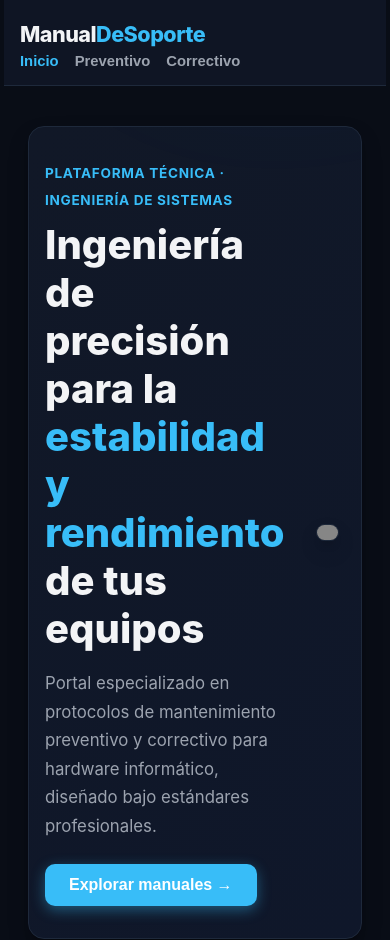
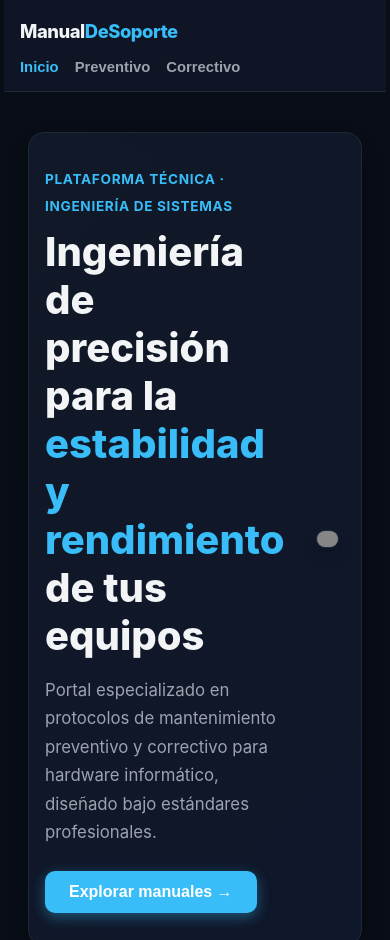
Before and after one commit to marc19082004-ui/Manual-de-Soporte, a website built with Vite: page index.html in a window 390 px wide. Shown: the top 940 px of the page. Built offline with nearby package versions, Linux system fonts and the light colour scheme; grey boxes are pictures that could not be loaded.

Commit message:
Fix: corregir apilado del header en moviles

```diff
--- a/src/styles/layout.css
+++ b/src/styles/layout.css
@@ -64,14 +64,19 @@ img {
 }
 
 @media (max-width: 768px) {
-  /* Evita que el menú superior se amontone en pantallas pequeñas */
+  /* Apila el logo y los enlaces de navegación en columna para evitar amontonamientos */
   .nav-content {
+    flex-direction: column;
+    align-items: flex-start;
     padding: 1rem;
-    flex-direction: row; /* Mantiene logo y menú alineados pero compactos */
-    flex-wrap: wrap;
+    gap: 0.75rem;
   }
 
-  /* Ajusta el relleno del banner principal para que no ocupe demasiado espacio lateral */
+  .nav-logo {
+    font-size: 1.15rem;
+  }
+
+  /* Ajusta el relleno del banner principal para pantallas pequeñas */
   .hero-banner {
     padding: 2rem 1rem;
   }
```
